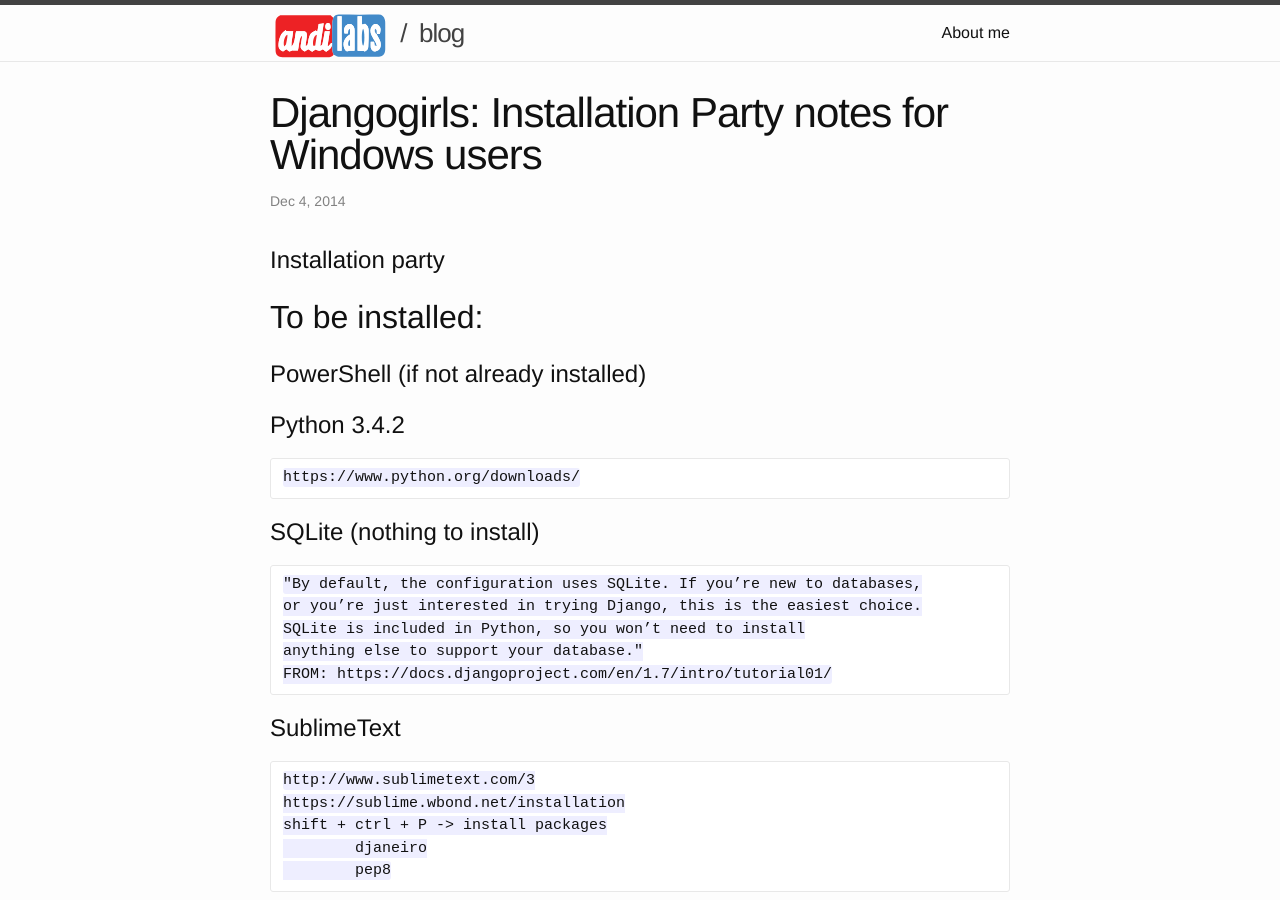
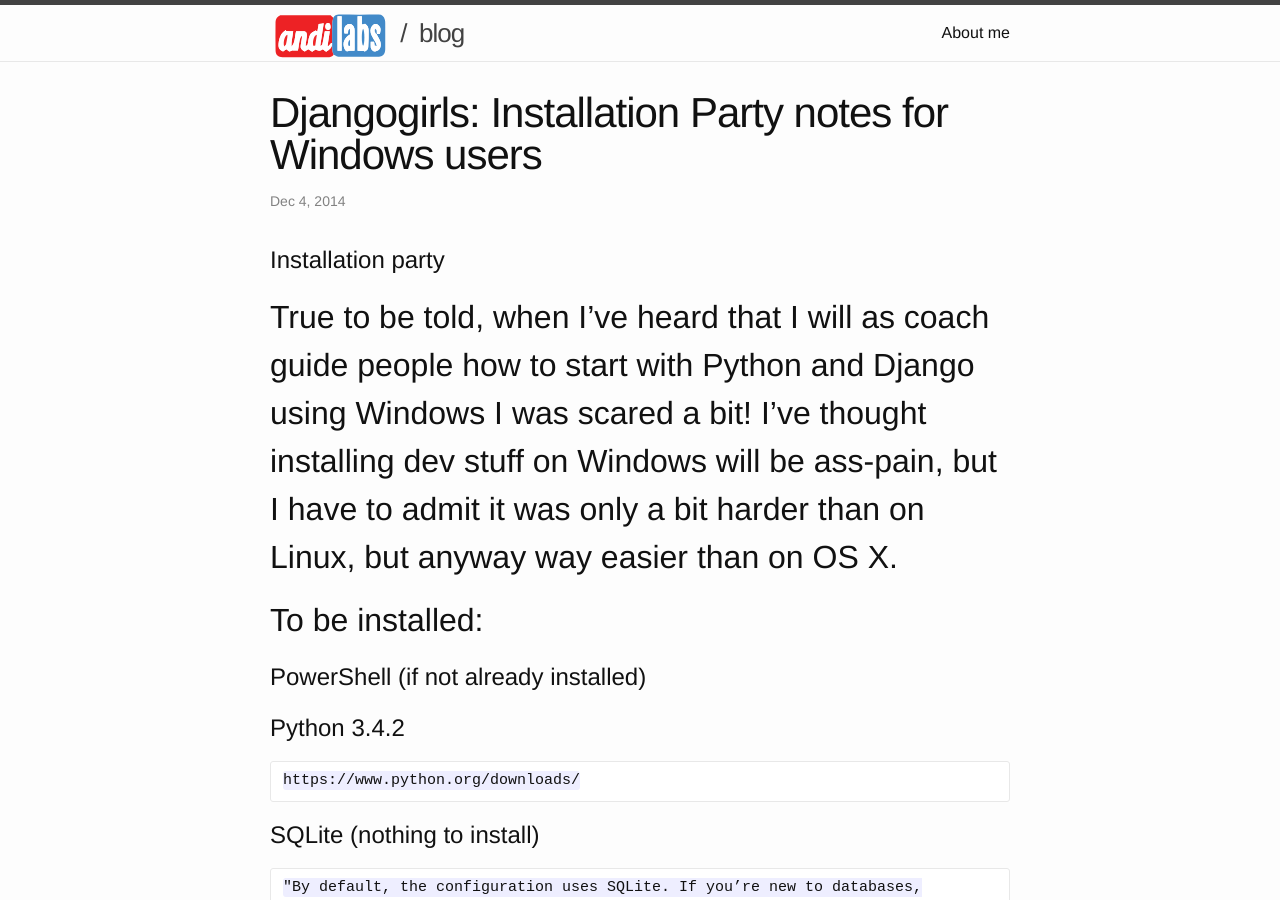
Before and after one commit to f4ww4z/andilabs.github.io, a Jekyll site: the page built from _posts/2014-12-04-djangogirls-lodz-installation-party.markdown, in a window 1280 px wide and 900 px high. Built offline with Jekyll 4.4.1, drawn with Linux system fonts in a browser that asks for light colours; some of the changed text lies outside the part shown.

Commit message:
djangogirls installation party

```diff
--- a/_posts/2014-12-04-djangogirls-lodz-installation-party.markdown
+++ b/_posts/2014-12-04-djangogirls-lodz-installation-party.markdown
@@ -7,6 +7,10 @@ categories: django djangogirls
 
 Installation party
 ==================
+
+
+True to be told, when I've heard that I will as coach guide people how to start with Python and Django using Windows I was scared a bit! I've thought installing dev stuff on Windows will be ass-pain, but I have to admit it was only a bit harder than on Linux, but anyway way easier than on OS X.
+----------------
 
 To be installed:
 ----------------
```
Also changed, not shown: other parts of _posts/2014-12-04-djangogirls-lodz-installation-party.markdown (+0 -4 lines).
